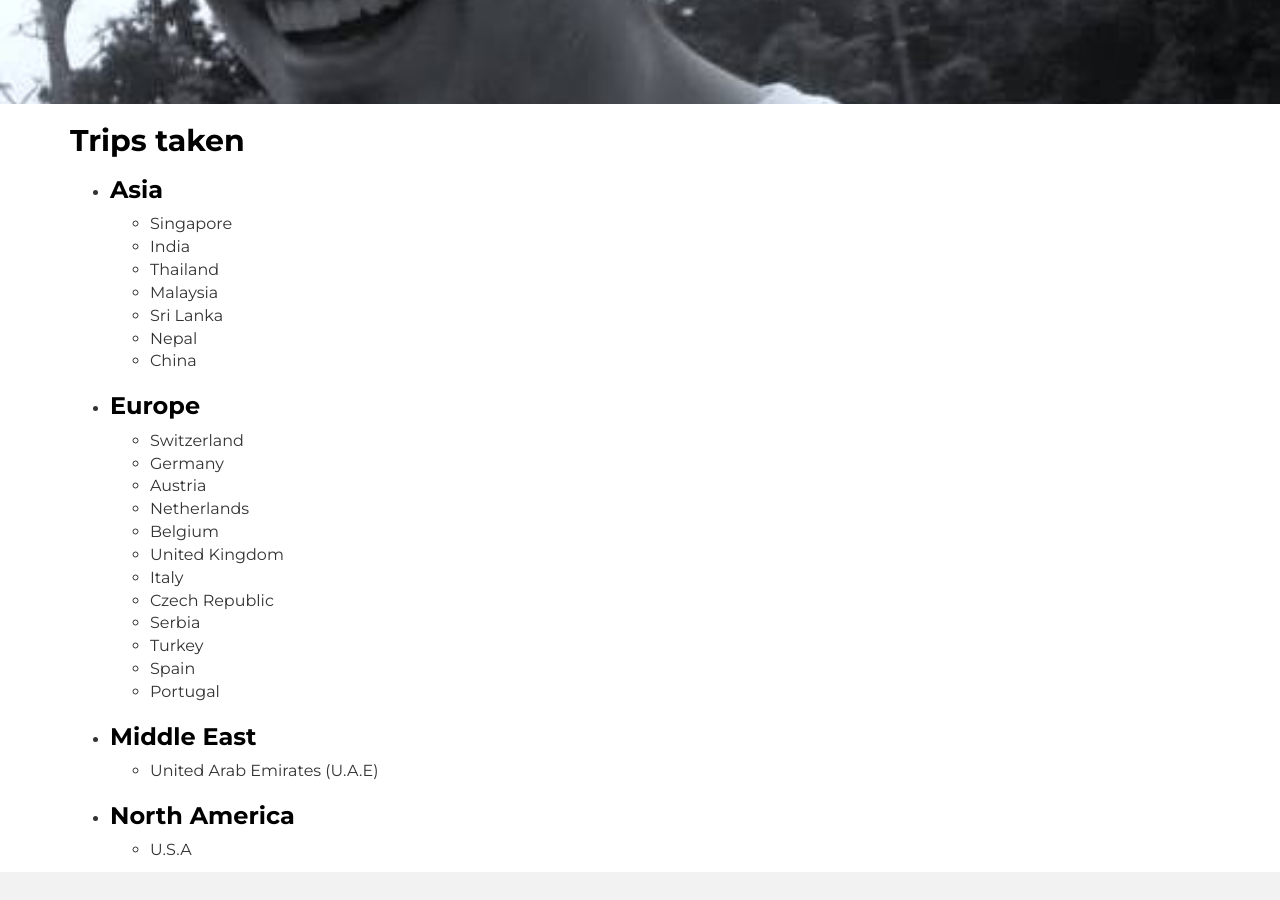
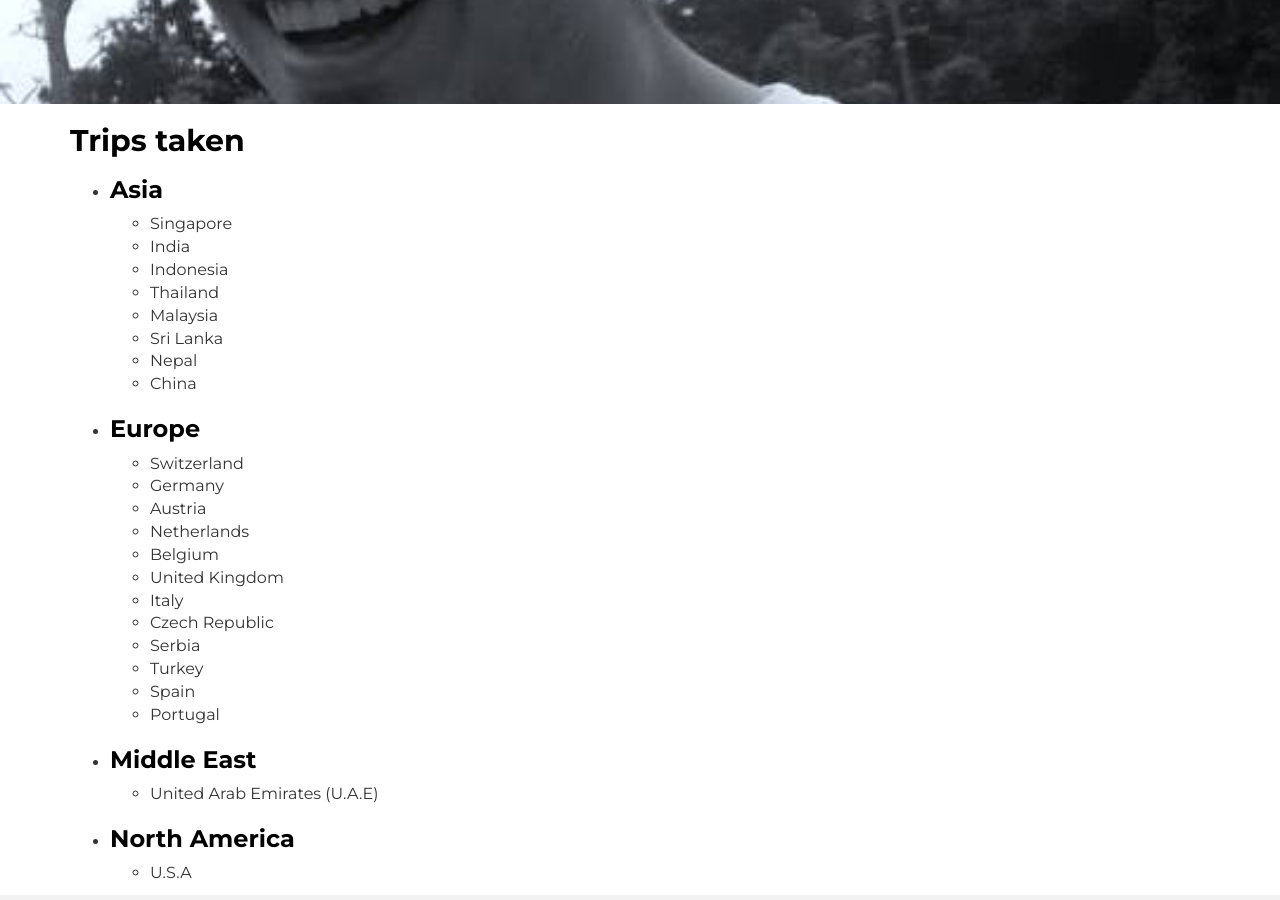
Before and after one commit to rohitmukherjee/rohitmukherjee.github.io, a Jekyll site: the page built from travel/index.html, in a window 1280 px wide and 900 px high, scrolled down 450 px. Built offline with Jekyll 4.4.1, drawn with Linux system fonts in a browser that asks for light colours; nearby versions of some CDN libraries; Markdown is read by kramdown in place of the engine named in the settings.

Commit message:
Added Indonesia to the list of countries travelled

```diff
--- a/travel/index.html
+++ b/travel/index.html
@@ -21,6 +21,7 @@ layout: default
                     <ul>
                         <li>Singapore</li>
                         <li>India</li>
+                        <li>Indonesia</li>
                         <li>Thailand</li>
                         <li>Malaysia</li>
                         <li>Sri Lanka</li>
```
